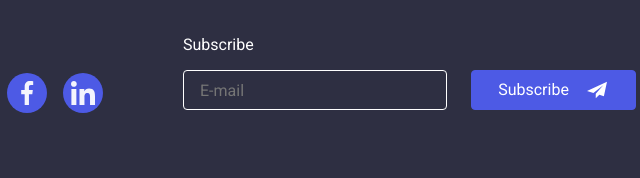
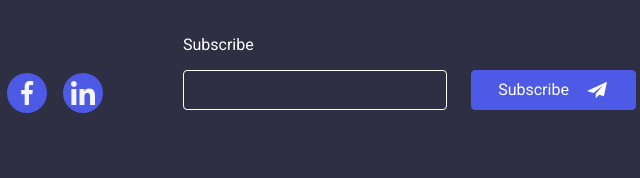
Before and after one commit to Vladlen8432/goit-markup-hw-06, a plain HTML site: page index.html in a window 1280 px wide. Shown: the part 2980-3158 px from the top of the page, 565-1205 px from the left. Drawn offline with nearby package versions, Linux system fonts and the light colour scheme.

Commit message:
homework-6-8

```diff
--- a/index.html
+++ b/index.html
@@ -442,7 +442,6 @@
                   type="email"
                   class="contact-form-input-subscribe"
                   name="user_email"
-                  placeholder="E-mail"
                   pattern="[a-z0-9._%+-]+@[a-z0-9.-]+\.[a-z]{2,4}$"
                 />
               </label>
```
Also changed, not shown: portfolio.html (+0 -1 lines).
